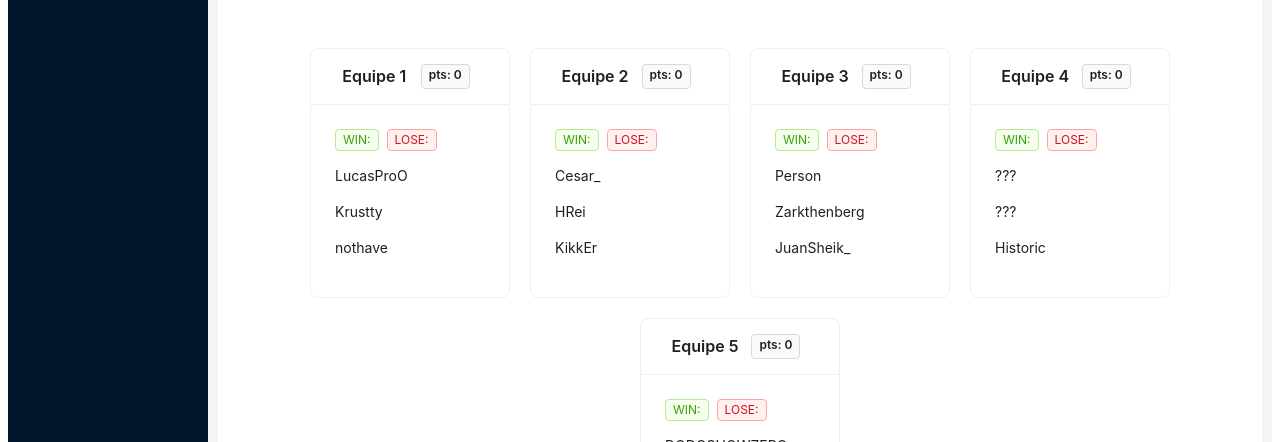
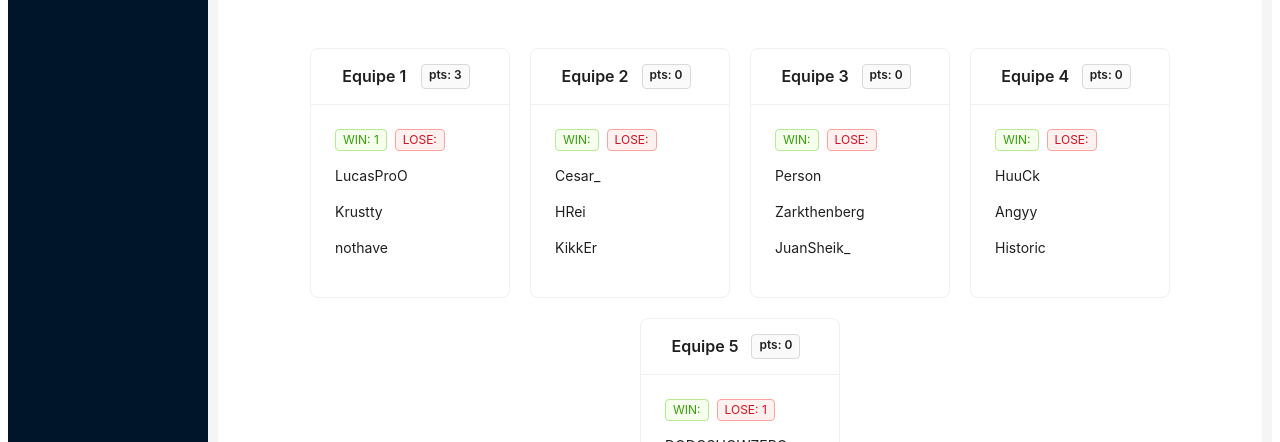
Before and after one commit to v0ltmx/gunzsocial, a Next.js app: page / in a window 1280 px wide. Both pictures are taken after a click on the item "Torneio de Flip". Shown: the part 358-800 px from the top of the page. Built offline with nearby package versions, Linux system fonts and the light colour scheme.

Commit message:
tabela atualizada

```diff
--- a/src/Interfaces/Torneio/index.tsx
+++ b/src/Interfaces/Torneio/index.tsx
@@ -7,9 +7,9 @@ export default function Torneio() {
       jogador1: "LucasProO",
       jogador2: "Krustty",
       jogador3: "nothave",
-      win: <Tag color="green">WIN:</Tag>,
+      win: <Tag color="green">WIN: 1</Tag>,
       lose: <Tag color="red">LOSE:</Tag>,
-      pts: <Tag>pts: 0</Tag>,
+      pts: <Tag>pts: 3</Tag>,
     },
     {
       title: "Equipe 2",
@@ -31,8 +31,8 @@ export default function Torneio() {
     },
     {
       title: "Equipe 4",
-      jogador1: "???",
-      jogador2: "???",
+      jogador1: "HuuCk",
+      jogador2: "Angyy",
       jogador3: "Historic",
       win: <Tag color="green">WIN:</Tag>,
       lose: <Tag color="red">LOSE:</Tag>,
@@ -44,7 +44,7 @@ export default function Torneio() {
       jogador2: "f800cardoso",
       jogador3: "Sweatshit",
       win: <Tag color="green">WIN:</Tag>,
-      lose: <Tag color="red">LOSE:</Tag>,
+      lose: <Tag color="red">LOSE: 1</Tag>,
       pts: <Tag>pts: 0</Tag>,
     },
   ];
```
